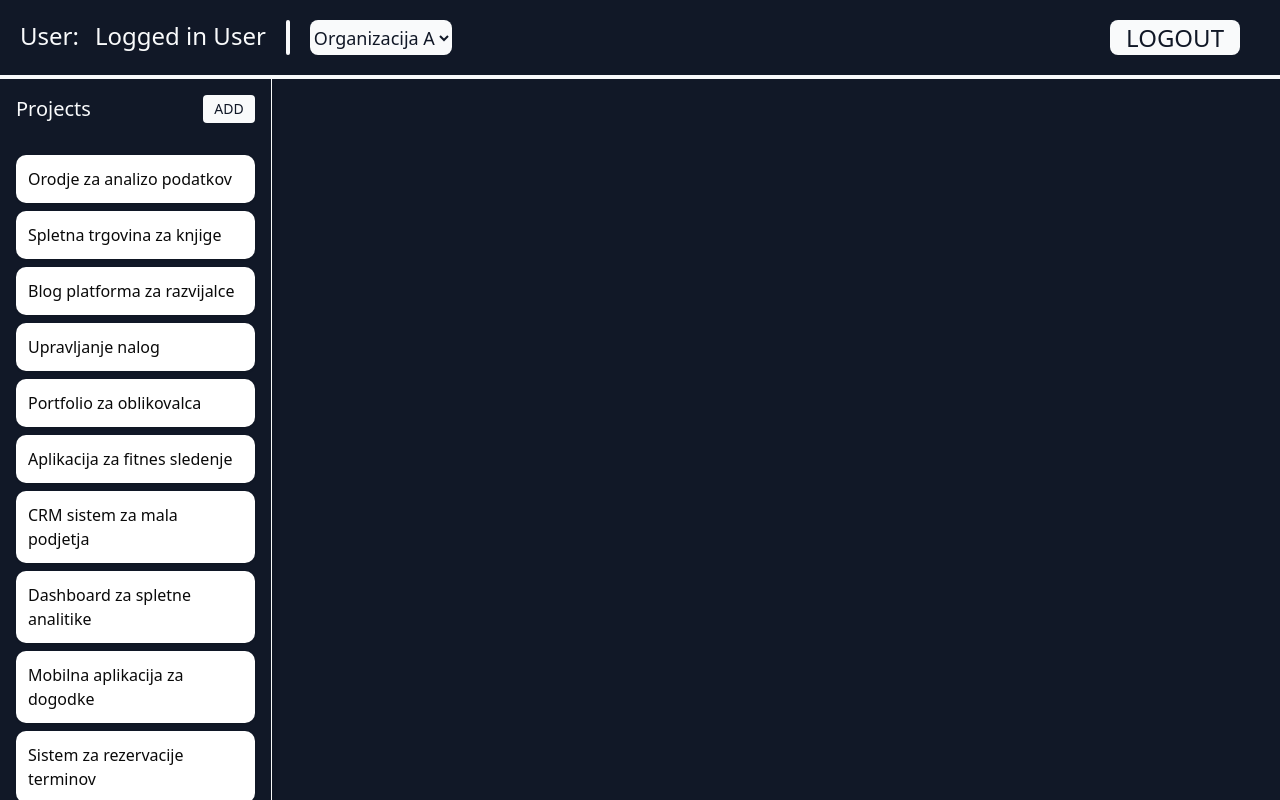
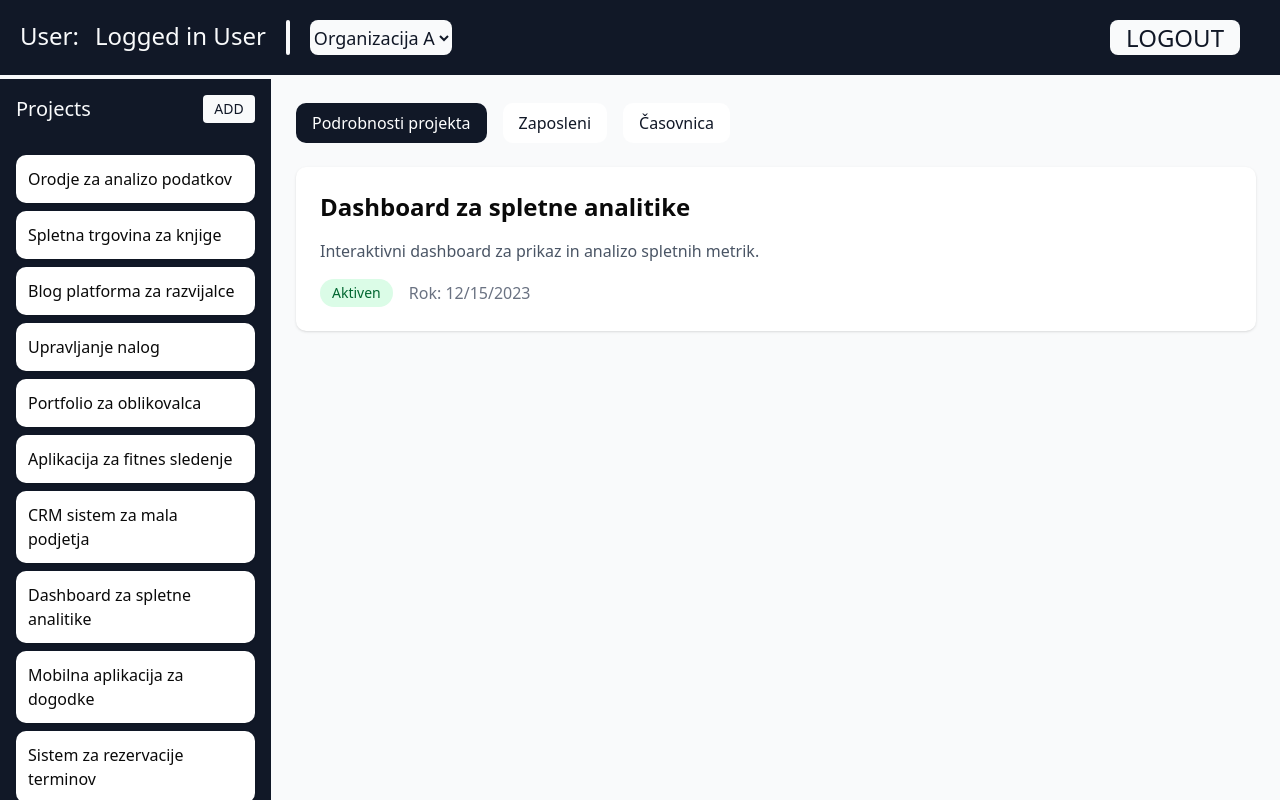
Before and after one commit to galbadrov/BeyondNow-Planiranje-zaposlenih-po-projektih, a React (Vite) app in the folder frontend/: page /dashboard in a window 1280 px wide. Built offline with nearby package versions, Linux system fonts and the light colour scheme; the HTML template or start-up script is replaced by a standard one; a web font is replaced by a local one.

Commit message:
add: DataDisplay Component

```diff
--- /dev/null
+++ b/frontend/src/components/dashboard/DataDisplay.tsx
@@ -0,0 +1,144 @@
+import { useState } from "react";
+
+type Employee = {
+  id: number;
+  name: string;
+  role: string;
+  avatar: string;
+};
+
+type ProjectDetail = {
+  id: number;
+  title: string;
+  description: string;
+  status: "active" | "completed" | "on-hold";
+  deadline: string;
+};
+
+type TimelineEvent = {
+  id: number;
+  date: string;
+  title: string;
+  description: string;
+};
+
+// Testni podatki
+const testEmployees: Employee[] = [
+  { id: 1, name: "Janez Novak", role: "Frontend Developer", avatar: "https://i.pravatar.cc/150?img=1" },
+  { id: 2, name: "Ana Kovač", role: "Backend Developer", avatar: "https://i.pravatar.cc/150?img=2" },
+  { id: 3, name: "Marko Horvat", role: "UI Designer", avatar: "https://i.pravatar.cc/150?img=3" },
+  { id: 4, name: "Ivana Petrović", role: "Project Manager", avatar: "https://i.pravatar.cc/150?img=4" },
+];
+
+const testProjectDetails: ProjectDetail = {
+  id: 1,
+  title: "Dashboard za spletne analitike",
+  description: "Interaktivni dashboard za prikaz in analizo spletnih metrik.",
+  status: "active",
+  deadline: "2023-12-15",
+};
+
+const testTimelineEvents: TimelineEvent[] = [
+  { id: 1, date: "2023-11-01", title: "Začetek projekta", description: "Projekt se je začel" },
+  { id: 2, date: "2023-11-15", title: "Prva faza dokončana", description: "Osnovna funkcionalnost implementirana" },
+  { id: 3, date: "2023-12-01", title: "Testiranje", description: "Začetek testiranja aplikacije" },
+];
+
+export function DataDisplay() {
+  const [activeTab, setActiveTab] = useState<"timeline" | "employees" | "project">("project");
+
+  return (
+    <div className="flex-1 overflow-y-auto p-6 bg-[#F9FAFB]">
+      {/* Tabovi za izbiro prikaza */}
+      <div className="flex space-x-4 mb-6">
+        <button
+          onClick={() => setActiveTab("project")}
+          className={`px-4 py-2 rounded-lg ${activeTab === "project" ? 'bg-[#111827] text-white' : 'bg-white text-[#111827]'}`}
+        >
+          Podrobnosti projekta
+        </button>
+        <button
+          onClick={() => setActiveTab("employees")}
+          className={`px-4 py-2 rounded-lg ${activeTab === "employees" ? 'bg-[#111827] text-white' : 'bg-white text-[#111827]'}`}
+        >
+          Zaposleni
+        </button>
+        <button
+          onClick={() => setActiveTab("timeline")}
+          className={`px-4 py-2 rounded-lg ${activeTab === "timeline" ? 'bg-[#111827] text-white' : 'bg-white text-[#111827]'}`}
+        >
+          Časovnica
+        </button>
+      </div>
+
+      {/* Vsebina glede na izbrani tab */}
+      <div className="space-y-6">
+        {activeTab === "project" && <ProjectDetails details={testProjectDetails} />}
+        {activeTab === "employees" && <EmployeeList employees={testEmployees} />}
+        {activeTab === "timeline" && <Timeline events={testTimelineEvents} />}
+      </div>
+    </div>
+  );
+}
+
+// Podkomponente
+function ProjectDetails({ details }: { details: ProjectDetail }) {
+  return (
+    <div className="bg-white p-6 rounded-lg shadow">
+      <h2 className="text-2xl font-bold mb-4">{details.title}</h2>
+      <p className="text-gray-600 mb-4">{details.description}</p>
+      <div className="flex items-center space-x-4">
+        <span className={`px-3 py-1 rounded-full text-sm ${
+          details.status === "active" ? "bg-green-100 text-green-800" :
+          details.status === "completed" ? "bg-blue-100 text-blue-800" :
+          "bg-yellow-100 text-yellow-800"
+        }`}>
+          {details.status === "active" ? "Aktiven" : details.status === "completed" ? "Dokončan" : "V čakanju"}
+        </span>
+        <span className="text-gray-500">Rok: {new Date(details.deadline).toLocaleDateString()}</span>
+      </div>
+    </div>
+  );
+}
+
+function EmployeeList({ employees }: { employees: Employee[] }) {
+  return (
+    <div className="bg-white rounded-lg shadow overflow-hidden">
+      <h3 className="p-4 bg-[#111827] text-white font-medium">Zaposleni na projektu</h3>
+      <ul className="divide-y divide-gray-200">
+        {employees.map(employee => (
+          <li key={employee.id} className="p-4 flex items-center space-x-4 hover:bg-gray-50">
+            <img src={employee.avatar} alt={employee.name} className="w-10 h-10 rounded-full" />
+            <div>
+              <p className="font-medium">{employee.name}</p>
+              <p className="text-sm text-gray-500">{employee.role}</p>
+            </div>
+          </li>
+        ))}
+      </ul>
+    </div>
+  );
+}
+
+function Timeline({ events }: { events: TimelineEvent[] }) {
+  return (
+    <div className="bg-white p-6 rounded-lg shadow">
+      <h3 className="text-xl font-bold mb-4">Časovnica dogodkov</h3>
+      <div className="space-y-4">
+        {events.map(event => (
+          <div key={event.id} className="flex space-x-4">
+            <div className="flex flex-col items-center">
+              <div className="w-3 h-3 bg-[#111827] rounded-full"></div>
+              <div className="w-px h-full bg-gray-300"></div>
+            </div>
+            <div className="pb-4">
+              <p className="font-medium">{event.title}</p>
+              <p className="text-sm text-gray-500">{new Date(event.date).toLocaleDateString()}</p>
+              <p className="text-gray-600 mt-1">{event.description}</p>
+            </div>
+          </div>
+        ))}
+      </div>
+    </div>
+  );
+}
--- a/frontend/src/pages/Dashboard.tsx
+++ b/frontend/src/pages/Dashboard.tsx
@@ -1,5 +1,6 @@
+import { DataDisplay } from "../components/dashboard/DataDisplay";
+import { Footer } from "../components/dashboard/Footer";
 import { Header } from "../components/dashboard/Header";
-import { Footer } from "../components/dashboard/Footer";
 import { Sidebar } from "../components/dashboard/sidebar";
 
 const Dashboard = () => {
@@ -8,6 +9,7 @@ const Dashboard = () => {
       <Header />
       <div className='flex flex-1 overflow-hidden'>
         <Sidebar />
+        <DataDisplay />
       </div>
       <Footer />
     </div>
```
